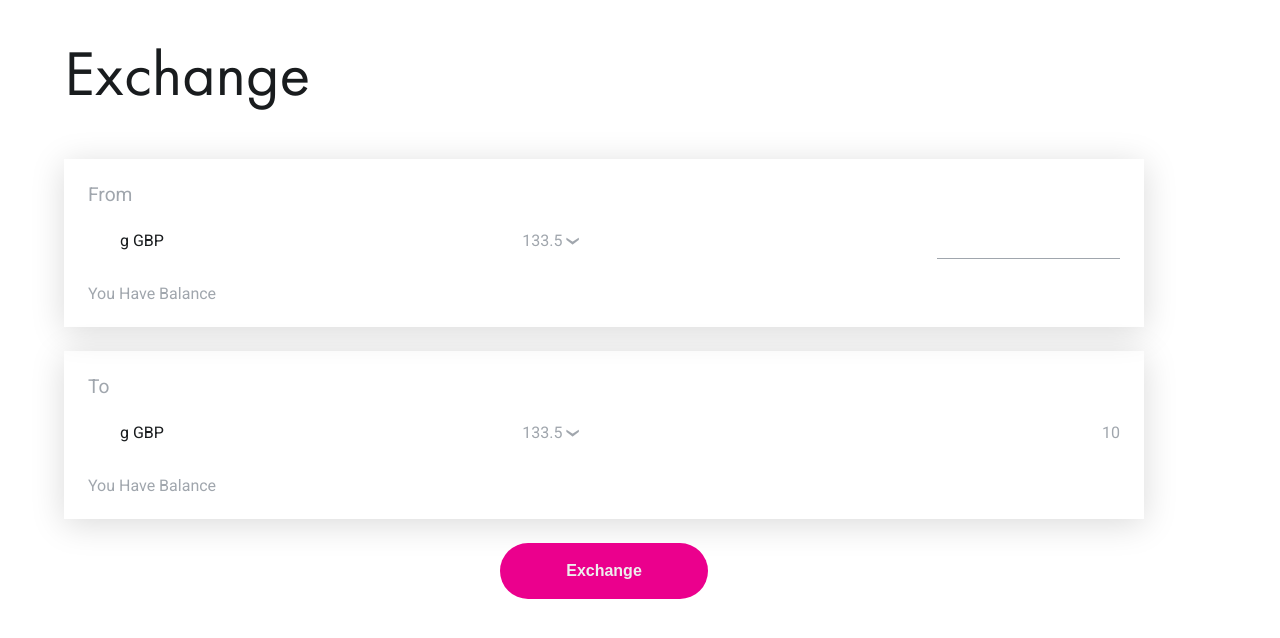
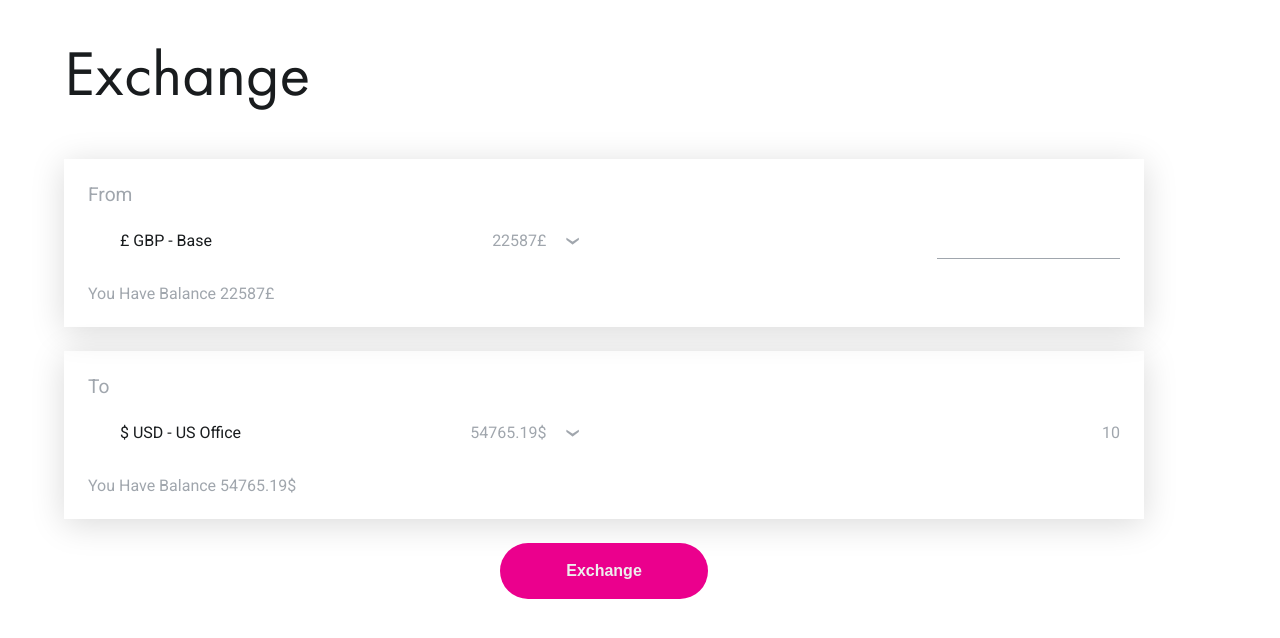
Before and after one commit to titovmx/exchange-widget, a React (Create React App) app: page / in a window 1280 px wide. Shown: the top 638 px of the page. Built offline with nearby package versions, Linux system fonts and the light colour scheme.

Commit message:
get accounts from assets

```diff
--- /dev/null
+++ b/src/actions/account.js
@@ -0,0 +1,33 @@
+import wallets from '../assets/data/wallets.json';
+import { SET_FROM, SET_TO } from './exchange.js';
+
+export const GET_WALLETS_REQUEST = 'GET_WALLETS_REQUEST';
+
+export const GET_WALLETS_SUCCESS = 'GET_WALLETS_SUCCESS';
+
+export const GET_WALLETS_FAILED = 'GET_WALLETS_FAILED';
+
+export function getWallets() {
+  return dispatch => {
+    dispatch({
+      type: GET_WALLETS_REQUEST,
+    });
+
+    setTimeout(() => {
+      dispatch({
+        type: GET_WALLETS_SUCCESS,
+        payload: wallets,
+      });
+      if (wallets.length > 1) {
+        dispatch({
+          type: SET_FROM,
+          payload: wallets[0],
+        });
+        dispatch({
+          type: SET_TO,
+          payload: wallets[1],
+        });
+      }
+    }, 1000);
+  };
+}
--- a/src/actions/exchange.js
+++ b/src/actions/exchange.js
@@ -1,5 +1,5 @@
 export const SET_FROM = 'SET_FROM';
-export const SET_TO = 'SET_FROM';
+export const SET_TO = 'SET_TO';
 
 export function setFrom(wallet) {
   return {
--- /dev/null
+++ b/src/assets/data/wallets.json
@@ -0,0 +1,32 @@
+[
+  {
+    "name": "Base",
+    "balance": 22587,
+    "currency": {
+      "icon": "£",
+      "shortName": "GBP",
+      "fullName": "Great Britain Pound",
+      "symbol": "£"
+    }
+  },
+  {
+    "name": "US Office",
+    "balance": 54765.19,
+    "currency": {
+      "icon": "$",
+      "shortName": "USD",
+      "fullName": "United States Dollar",
+      "symbol": "$"
+    }
+  },
+  {
+    "name": "Business Trips",
+    "balance": 1000,
+    "currency": {
+      "icon": "€",
+      "shortName": "EUR",
+      "fullName": "Euro",
+      "symbol": "€"
+    }
+  }
+]
--- a/src/common/Dropdown.css
+++ b/src/common/Dropdown.css
@@ -5,6 +5,7 @@
 .rvl-dropdown .rvl-dropdown-options {
   position: absolute;
   background: #fff;
+  z-index: 2;
   list-style: none;
   margin: 0.5rem 0 0 0;
   padding: 0;
@@ -34,6 +35,7 @@
 }
 
 .rvl-dropdown .arrow-down {
+  margin-left: 1rem;
   padding-bottom: 1rem;
   transform: rotate(90deg);
 }
--- a/src/common/Dropdown.js
+++ b/src/common/Dropdown.js
@@ -58,6 +58,7 @@ class Dropdown extends Component {
   }
 
   selectOption(option, event) {
+    console.log(this.props.onSelect);
     this.props.onSelect(option);
     this.setState({ isOpen: false });
   }
--- a/src/exchange/AccountCard.js
+++ /dev/null
@@ -1,62 +0,0 @@
-import React, { Component } from 'react';
-
-import Dropdown from '../common/Dropdown';
-import Input from '../common/Input';
-import Label from '../common/Label';
-
-import './AccountCard.css';
-
-class AccountCard extends Component {
-  state = {
-    accounts: [
-      {
-        icon: 'g',
-        shortName: 'GBP',
-        balance: 133.5,
-      },
-      {
-        icon: '$',
-        shortName: 'USD',
-        balance: 50,
-      },
-    ],
-    selectedAccount: 'GBP',
-  };
-
-  selectAccount(option) {
-    console.log('SELECT ACCOUNT ', option);
-  }
-
-  render() {
-    const { direction } = this.props;
-
-    const dropdownOptionTemplate = option => (
-      <div className="account-dropdown-option">
-        <div>
-          {option.icon} {option.shortName}
-        </div>
-        <Label caption={option.balance} />
-      </div>
-    );
-
-    const amount = direction === 'from' ? <Input /> : <Label caption={'10'} />;
-
-    return (
-      <div className="account-card">
-        <Label caption={direction} size="middle" />
-        <div>
-          <Dropdown
-            options={this.state.accounts}
-            value={this.state.accounts[0]}
-            optionTemplate={dropdownOptionTemplate}
-            onSelect={this.selectAccount}
-          />
-          {amount}
-        </div>
-        <Label caption="You have balance" />
-      </div>
-    );
-  }
-}
-
-export default AccountCard;
--- /dev/null
+++ b/src/exchange/ExchangeCard.js
@@ -0,0 +1,44 @@
+import React, { Component } from 'react';
+
+import Dropdown from '../common/Dropdown';
+import Input from '../common/Input';
+import Label from '../common/Label';
+import * as accountUtils from '../utils/account';
+
+import './ExchangeCard.css';
+
+class ExchangeCard extends Component {
+  render() {
+    const { direction, wallets, selected, onSelect } = this.props;
+
+    const dropdownOptionTemplate = option => {
+      const currency = option && option.currency;
+      const displayName = option ? `${currency && currency.shortName} - ${option.name}` : '';
+      const balance = option ? accountUtils.formatBalance(option) : 'N/A';
+      return (
+        <div className="account-dropdown-option">
+          <div>
+            {currency && currency.icon} {displayName}
+          </div>
+          <Label caption={balance} />
+        </div>
+      );
+    };
+
+    const amount = direction === 'from' ? <Input /> : <Label caption={'10'} />;
+    const balanceCaption = `You have balance ${accountUtils.formatBalance(selected)}`;
+
+    return (
+      <div className="account-card">
+        <Label caption={direction} size="middle" />
+        <div>
+          <Dropdown options={wallets} value={selected} optionTemplate={dropdownOptionTemplate} onSelect={onSelect} />
+          {amount}
+        </div>
+        <Label caption={balanceCaption} />
+      </div>
+    );
+  }
+}
+
+export default ExchangeCard;
--- a/src/exchange/ExchangeWidget.js
+++ b/src/exchange/ExchangeWidget.js
@@ -1,10 +1,12 @@
 import React, { Component } from 'react';
 import { connect } from 'react-redux';
 
-import AccountCard from './AccountCard';
+import ExchangeCard from './ExchangeCard';
 import Button from '../common/Button';
+import { getWallets } from '../actions/account';
 
 import './ExchangeWidget.css';
+import { setFrom, setTo } from '../actions/exchange';
 
 class ExchangeWidget extends Component {
   submit = {
@@ -14,13 +16,19 @@ class ExchangeWidget extends Component {
     },
   };
 
+  componentDidMount() {
+    this.props.getWalletsAction();
+  }
+
   render() {
-    const { from, to } = this.props.account;
+    const { from, to } = this.props.exchange;
+    const { wallets } = this.props.account;
+    const { setFromAction, setToAction } = this.props;
 
     return (
       <div className="exchange-widget">
-        <AccountCard direction="from" account={from} />
-        <AccountCard direction="to" account={to} />
+        <ExchangeCard direction="from" wallets={wallets} selected={from} onSelect={setFromAction} />
+        <ExchangeCard direction="to" wallets={wallets} selected={to} onSelect={setToAction} />
         <Button caption="Exchange" type="primary" canClick={this.submit.canExecute} onClick={this.submit.execute} />
       </div>
     );
@@ -32,4 +40,13 @@ const mapStateToProps = store => ({
   exchange: store.exchange,
 });
 
-export default connect(mapStateToProps)(ExchangeWidget);
+const mapDispatchToProps = dispatch => ({
+  getWalletsAction: () => dispatch(getWallets()),
+  setFromAction: account => dispatch(setFrom(account)),
+  setToAction: account => dispatch(setTo(account)),
+});
+
+export default connect(
+  mapStateToProps,
+  mapDispatchToProps
+)(ExchangeWidget);
--- a/src/reducers/account.js
+++ b/src/reducers/account.js
@@ -1,7 +1,19 @@
+import { GET_WALLETS_REQUEST, GET_WALLETS_SUCCESS, GET_WALLETS_FAILED } from '../actions/account';
+
 const initialState = {
   wallets: [],
+  loading: false,
 };
 
-export function accountReducer(state = initialState) {
-  return state;
+export function accountReducer(state = initialState, action) {
+  switch (action.type) {
+    case GET_WALLETS_REQUEST:
+      return { ...state, loading: true };
+    case GET_WALLETS_SUCCESS:
+      return { ...state, wallets: action.payload, loading: false };
+    case GET_WALLETS_FAILED:
+      return state;
+    default:
+      return state;
+  }
 }
--- /dev/null
+++ b/src/utils/account.js
@@ -0,0 +1,3 @@
+export function formatBalance(account) {
+  return account ? `${account.balance}${account.currency.symbol}` : 'N/A';
+}
```
Also changed, not shown: src/exchange/ExchangeCard.css (renamed from src/exchange/AccountCard.css).
